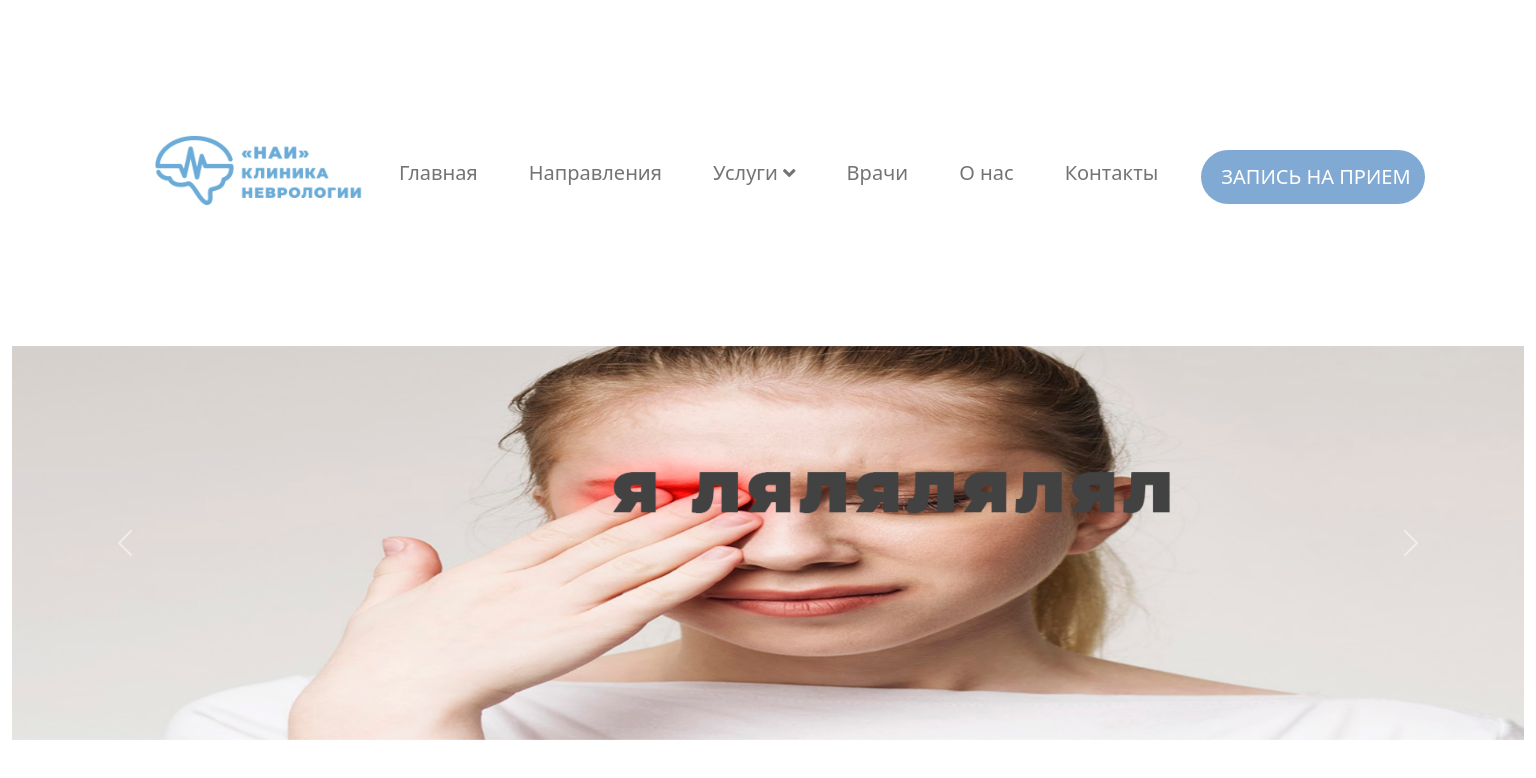
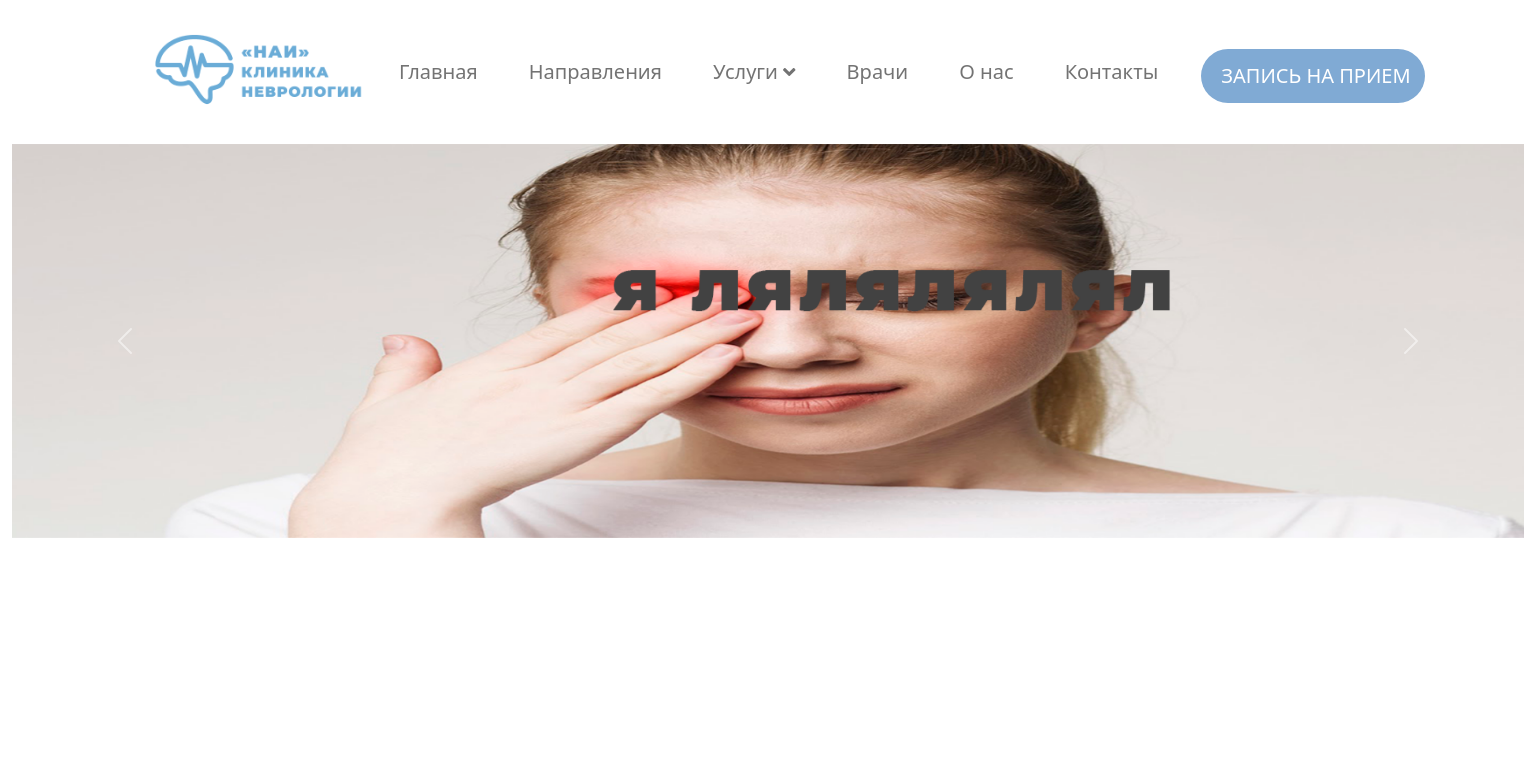
Before and after one commit to YARCHI16/mobileSiteTest, a plain HTML site: page index.html in a window 1536 px wide. Shown: the top 778 px of the page. Drawn offline with nearby package versions, Linux system fonts and the light colour scheme.

Commit message:
Update style.css

```diff
--- a/style.css
+++ b/style.css
@@ -174,3 +174,18 @@ li a{
     }
 
 }
+@media (min-width: 992px) {
+    #navbarSupportedContent {
+        max-height: 47px;
+    }
+  }
+  @media (min-width: 1200px) {
+    #navbarSupportedContent {
+        max-height: 47px;
+    }
+  }
+  @media (min-width: 1400px) {
+    #navbarSupportedContent {
+        max-height: 47px;
+    }
+  }
```
